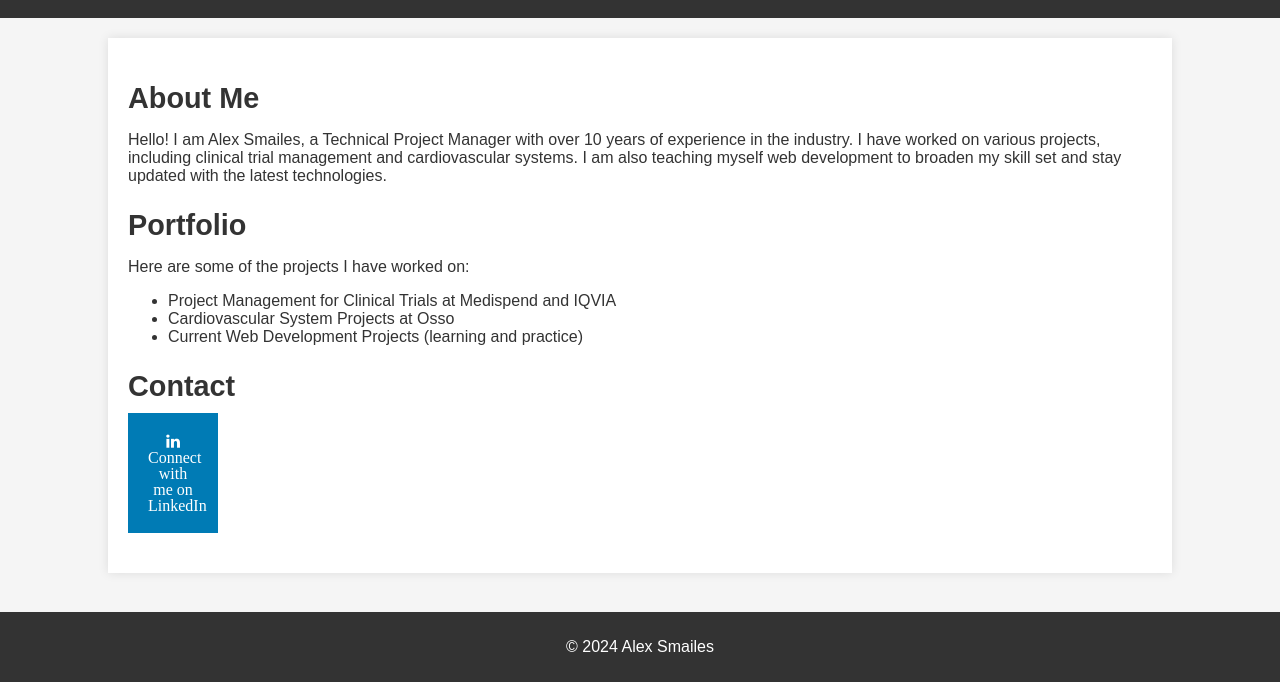
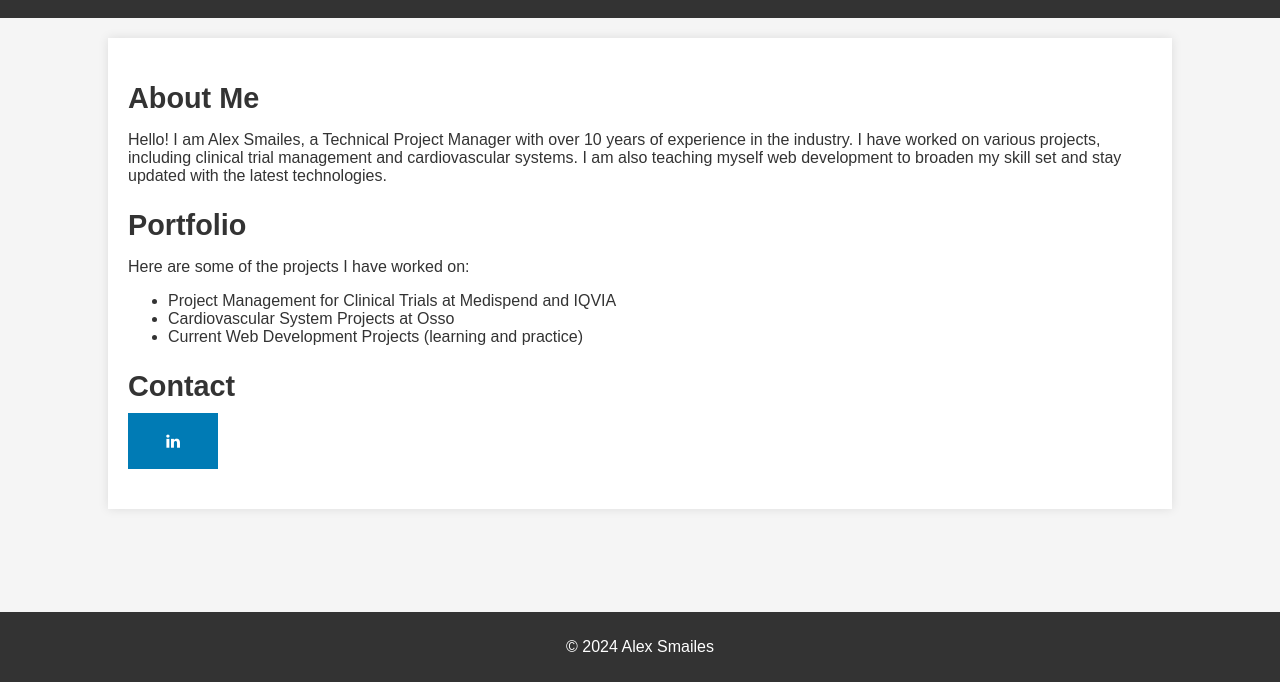
Before and after one commit to asmailes/asmailes.github.io, a plain HTML site: page index.html in a window 1280 px wide. Shown: the part 118-800 px from the top of the page. Drawn offline with Linux system fonts and the light colour scheme.

Commit message:
Update index.html

```diff
--- a/index.html
+++ b/index.html
@@ -31,7 +31,7 @@
 
         <div class="section" id="contact">
             <h2>Contact</h2>
-             <a href="https://www.linkedin.com/in/alexsmailes" target="_blank" class="fa fa-linkedin"> Connect with me on LinkedIn</a>
+             <a href="https://www.linkedin.com/in/alexsmailes" target="_blank" class="fa fa-linkedin"></a>
         </div>
     </div>
 
```
